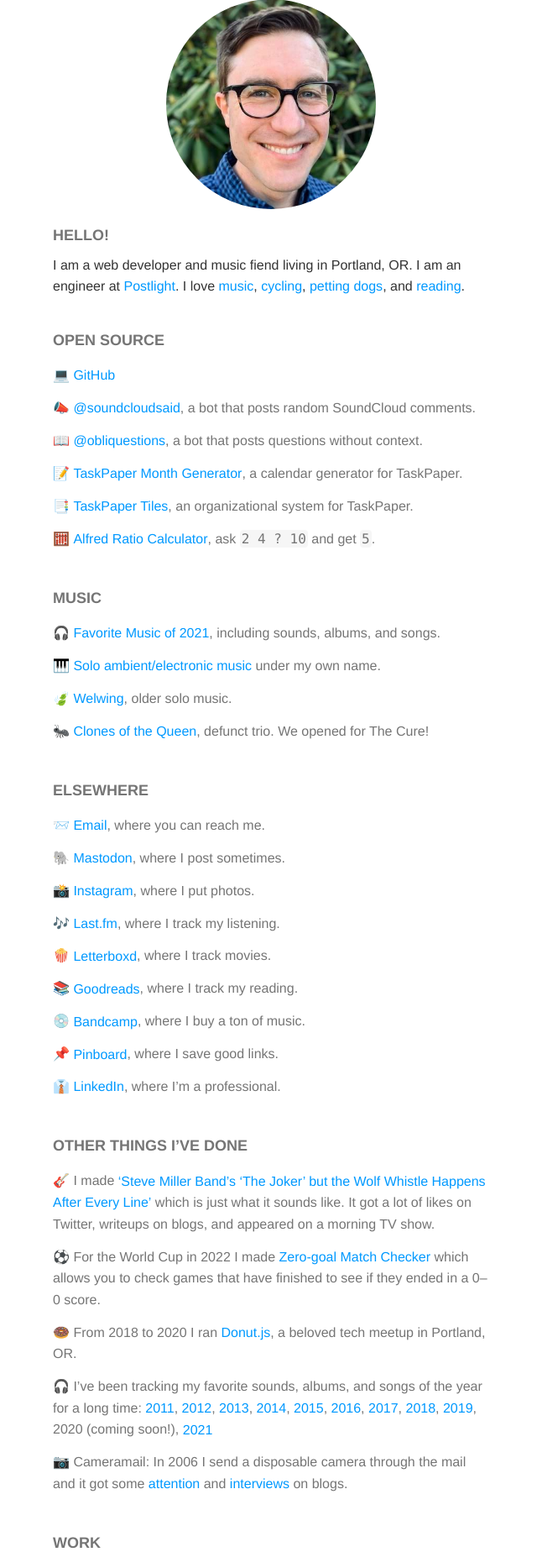
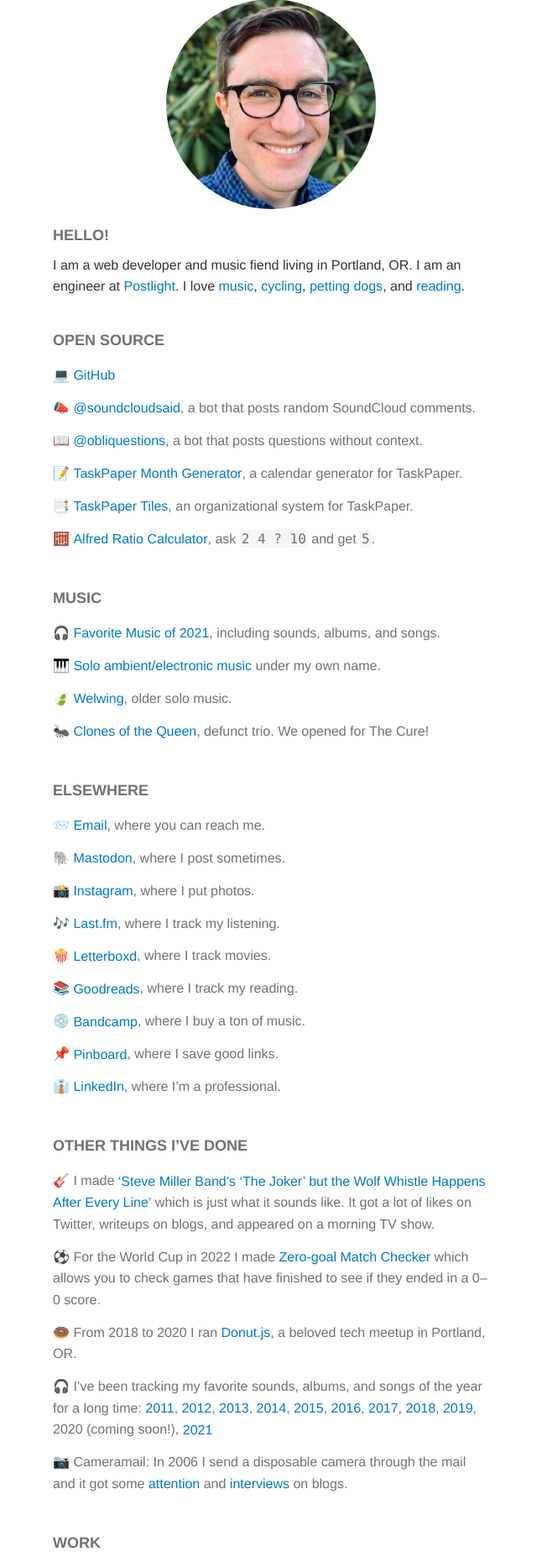
Before and after one commit to matthewmcvickar/matthewmcvickar.com, a PHP site: page / in a window 1280 px wide. Shown: the part 77-1925 px from the top of the page at 84% size, without its empty margins (317-957 px from the left). Run offline with PHP 8.4, Linux system fonts and the light colour scheme.

Commit message:
fix color contrast

```diff
--- a/_src/css/components/_variables.scss
+++ b/_src/css/components/_variables.scss
@@ -4,10 +4,10 @@ $screen-sm: 500px;
 $screen-md: 740px;
 
 /* Colors. */
-$blue:       #09F;
-$dark-blue:  #007aCC;
+$blue:       #0079CA;
+$dark-blue:  #007ACC;
 $dark:       #333;
-$gray:       #757575;
+$gray:       #717171;
 $light-gray: #F6F6F6;
 
 /* Dimensions. */
--- a/index.html
+++ b/index.html
@@ -8,7 +8,7 @@
 
   <title>Matthew McVickar</title>
 
-  <link rel="stylesheet" href="./assets/css/style.css?version=20230115152635">
+  <link rel="stylesheet" href="./assets/css/style.css?version=20230116233950">
 
   <link rel="apple-touch-icon" sizes="180x180" href="./assets/favicons/apple-touch-icon.png">
   <link rel="icon" type="image/png" sizes="32x32" href="./assets/favicons/favicon-32x32.png">
```
Also changed, not shown: assets/css/style.css (+1 -1 lines).
